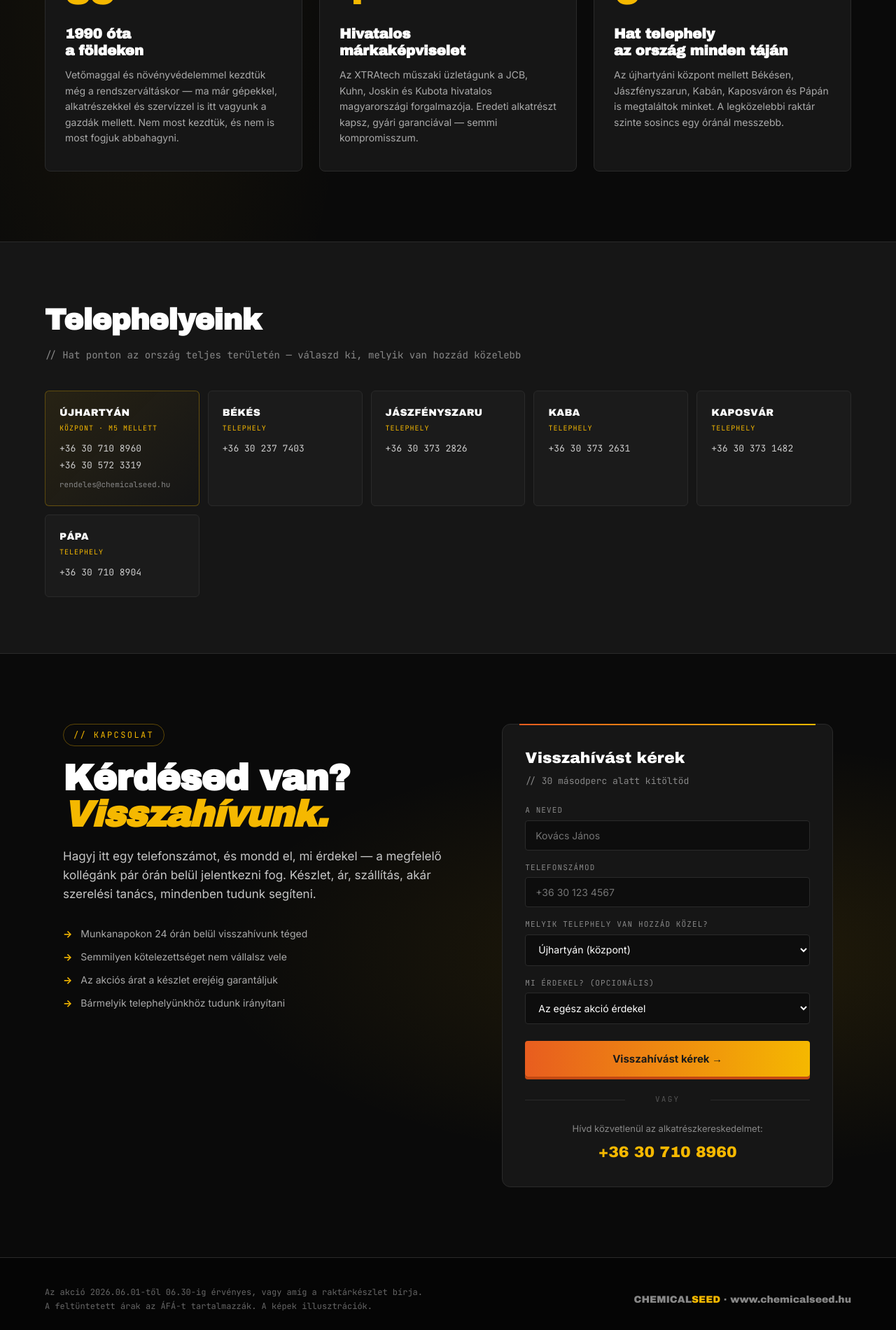
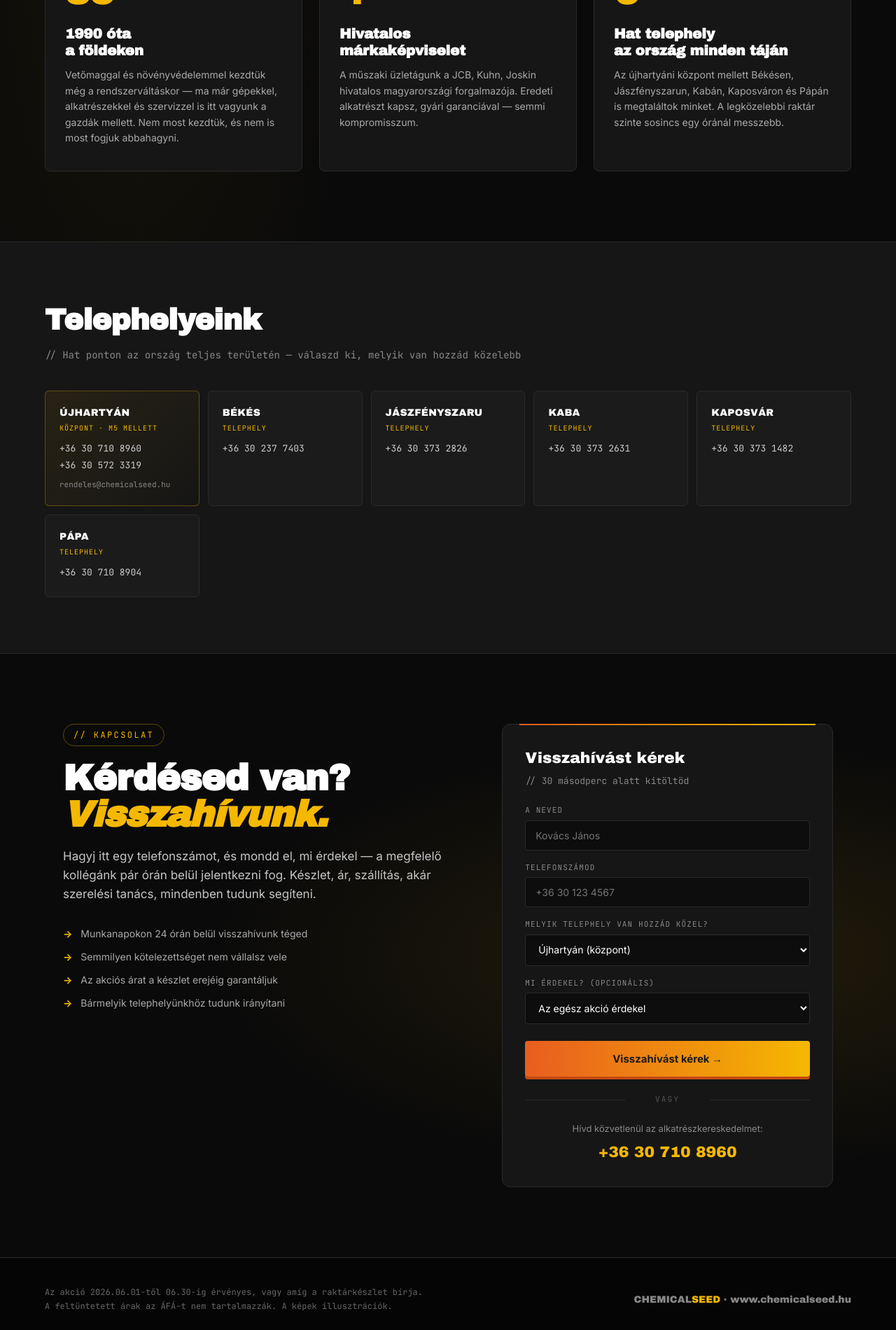
Before and after one commit to iG6500/jcb_landing3, a plain HTML site: page index.html in a window 1280 px wide. Shown: the part 4839-6739 px from the top of the page at 70% size. Drawn offline with Linux system fonts and the light colour scheme.

Commit message:
Update index.html

```diff
--- a/index.html
+++ b/index.html
@@ -1685,12 +1685,12 @@
       <div class="why-card">
         <div class="why-card-num">35<sup>év</sup></div>
         <h3>1990 óta<br>a földeken</h3>
-        <p>Vetőmaggal és növényvédelemmel kezdtük még a rendszerváltáskor — ma már gépekkel, alkatrészekkel és szervízzel is itt vagyunk a gazdák mellett. Nem most kezdtük, és nem is most fogjuk abbahagyni.</p>
+        <p>Vetőmaggal és növényvédelemmel kezdtük még a rendszerváltáskor — ma már gépekkel, alkatrészekkel és szervizzel is itt vagyunk a gazdák mellett. Nem most kezdtük, és nem is most fogjuk abbahagyni.</p>
       </div>
       <div class="why-card">
         <div class="why-card-num">4<sup>brand</sup></div>
         <h3>Hivatalos<br>márkaképviselet</h3>
-        <p>Az XTRAtech műszaki üzletágunk a JCB, Kuhn, Joskin és Kubota hivatalos magyarországi forgalmazója. Eredeti alkatrészt kapsz, gyári garanciával — semmi kompromisszum.</p>
+        <p>A műszaki üzletágunk a JCB, Kuhn, Joskin hivatalos magyarországi forgalmazója. Eredeti alkatrészt kapsz, gyári garanciával — semmi kompromisszum.</p>
       </div>
       <div class="why-card">
         <div class="why-card-num">6<sup>tel.</sup></div>
@@ -1815,7 +1815,7 @@
   <div class="footer-inner">
     <div class="footer-disclaimer">
       Az akció 2026.06.01-től 06.30-ig érvényes, vagy amíg a raktárkészlet bírja.<br>
-      A feltüntetett árak az ÁFÁ-t tartalmazzák. A képek illusztrációk.
+      A feltüntetett árak az ÁFÁ-t nem tartalmazzák. A képek illusztrációk.
     </div>
     <div class="footer-brand">CHEMICAL<span>SEED</span> · www.chemicalseed.hu</div>
   </div>
```
